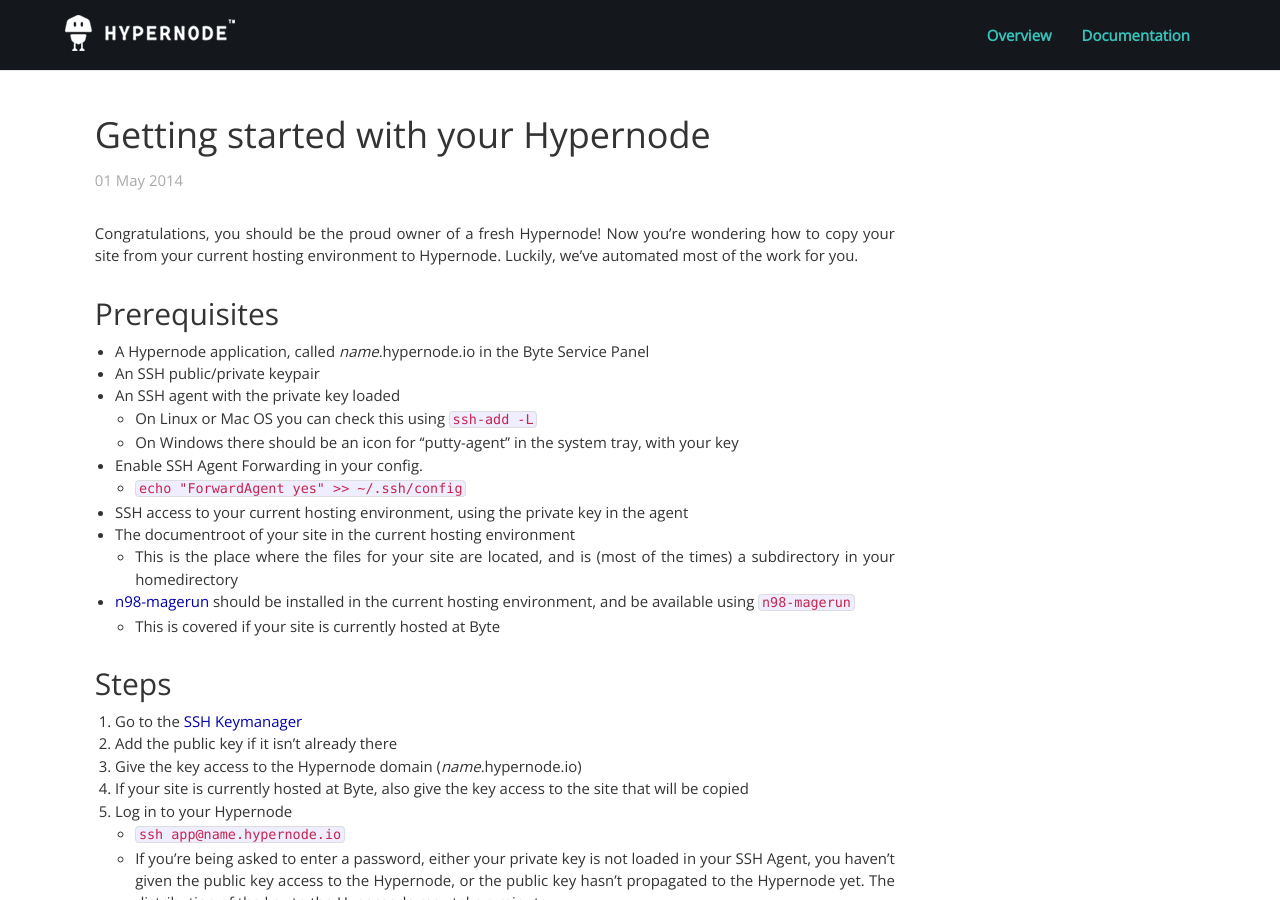
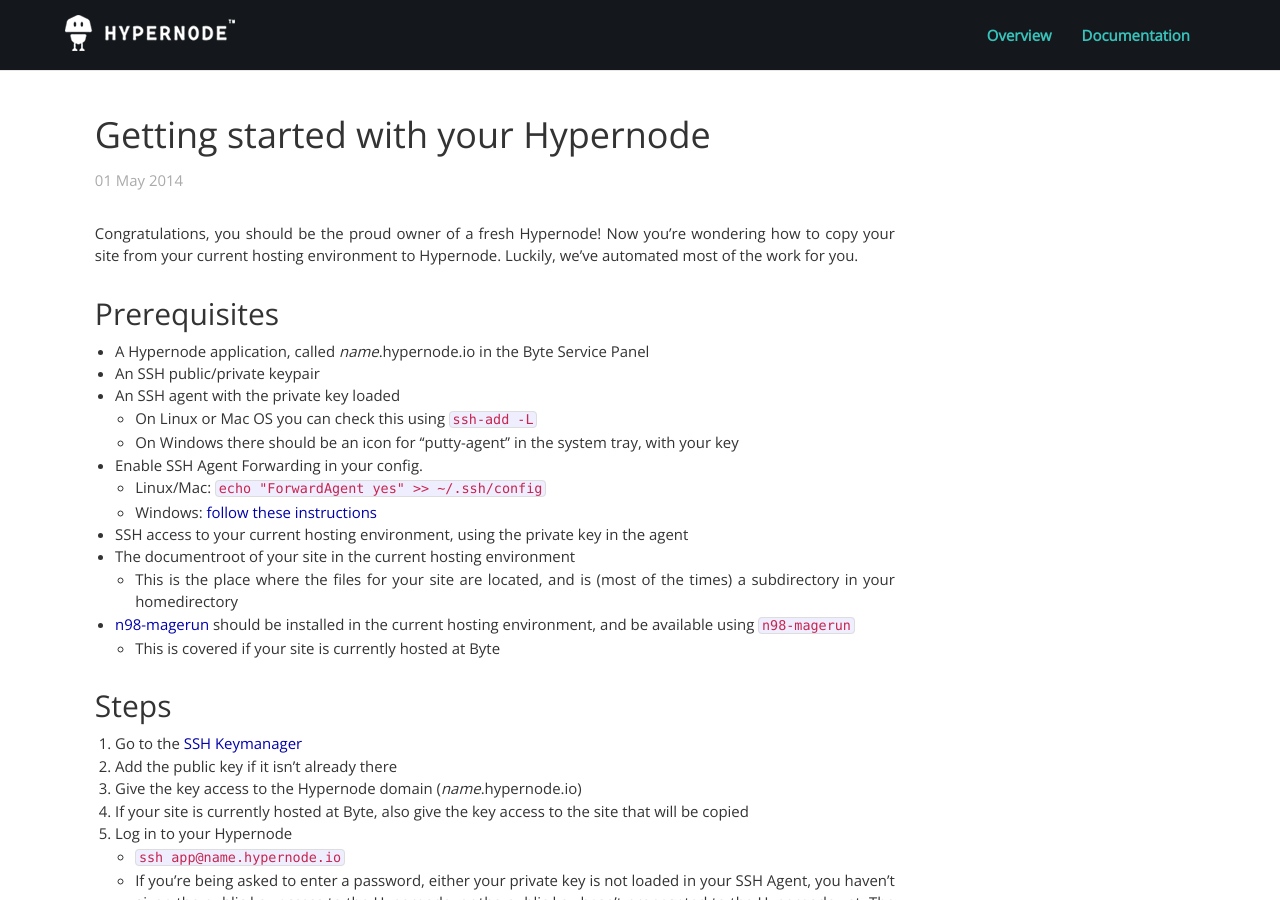
Before and after one commit to damnlie/hypernode.github.io, a Jekyll site: the page built from _posts/2014-05-01-getting-started.md, in a window 1280 px wide and 900 px high. Built offline with Jekyll 4.4.1, drawn with Linux system fonts in a browser that asks for light colours; nearby versions of some CDN libraries; Markdown is read by kramdown in place of the engine named in the settings; a script that is not in the unit is left out.

Commit message:
Add SSH Agent instructions for Windows

```diff
--- a/_posts/2014-05-01-getting-started.md
+++ b/_posts/2014-05-01-getting-started.md
@@ -15,7 +15,8 @@
     * On Linux or Mac OS you can check this using `ssh-add -L`
     * On Windows there should be an icon for ''putty-agent'' in the system tray, with your key
 * Enable SSH Agent Forwarding in your config.
-    * `echo "ForwardAgent yes" >> ~/.ssh/config`
+    * Linux/Mac: `echo "ForwardAgent yes" >> ~/.ssh/config`
+    * Windows: [follow these instructions](http://www.howtogeek.com/125364/how-to-ssh-hop-with-key-forwarding-from-windows/)
 * SSH access to your current hosting environment, using the private key in the agent
 * The documentroot of your site in the current hosting environment
     * This is the place where the files for your site are located, and is (most of the times) a subdirectory in your homedirectory
```
